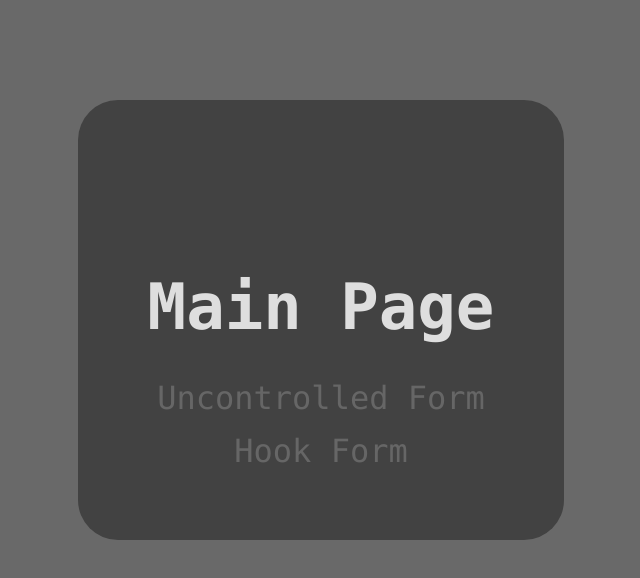
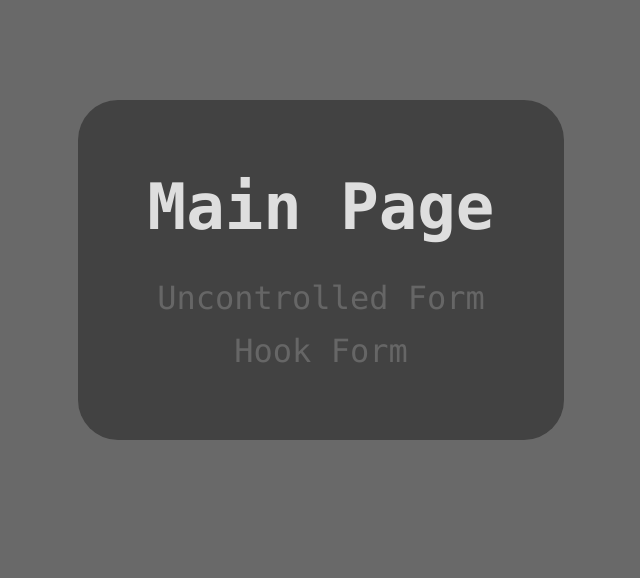
Before and after one commit to KseniyaAnd/class-components, a React (Vite) app: page / in a window 1280 px wide. Shown: the top 578 px of the page, without its empty margins (319-959 px from the left). Built offline with nearby package versions, Linux system fonts and the light colour scheme.

Commit message:
fix: main page style

```diff
--- a/src/style.css
+++ b/src/style.css
@@ -26,7 +26,6 @@ body {
     display: flex;
     flex-direction: column;
     gap: 35px;
-    margin-top: 100px;
 }
 
 
```
